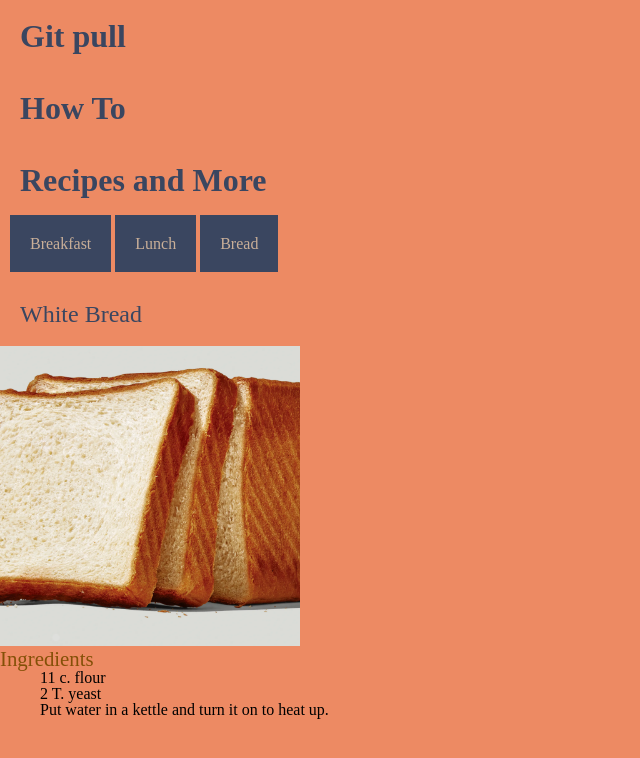
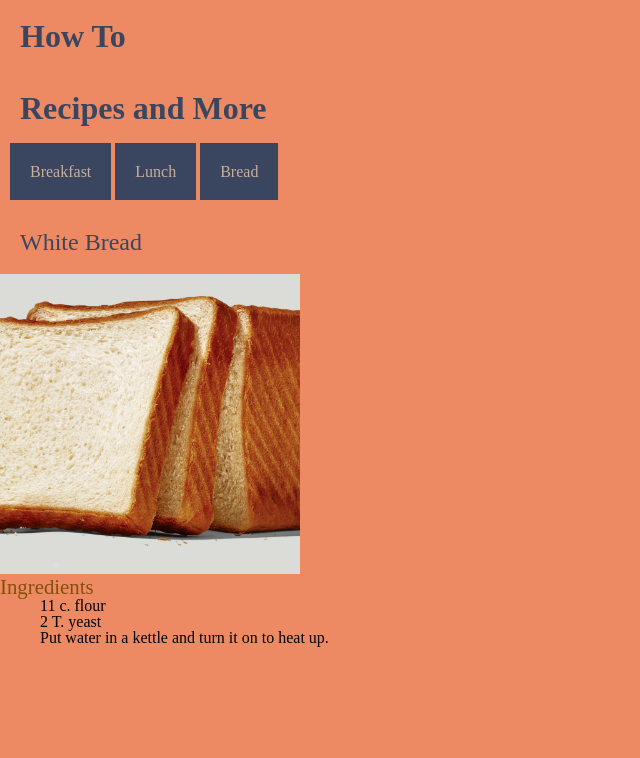
Before and after one commit to Ayoweb552/howTo, a plain HTML site: page howTo/index.html in a window 1280 px wide. Shown: the whole page, without its empty margins (0-640 px from the left). Drawn offline with Linux system fonts and the light colour scheme.

Commit message:
Update index.html

```diff
--- a/howTo/index.html
+++ b/howTo/index.html
@@ -6,7 +6,6 @@
     <meta charset="UTF-8">
     <meta name="viewport" content="width=device-width, initial-scale=1.0">
     <title>How To</title>
-    <h1>Git pull</h1>
     <link href="./resources/css/reset.css" rel="stylesheet" type="text/css"/>
     <link href="./resources/css/style.css" rel="stylesheet" type="text/css"/>
 </head>
```
